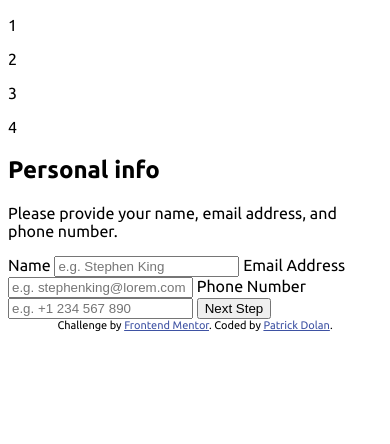
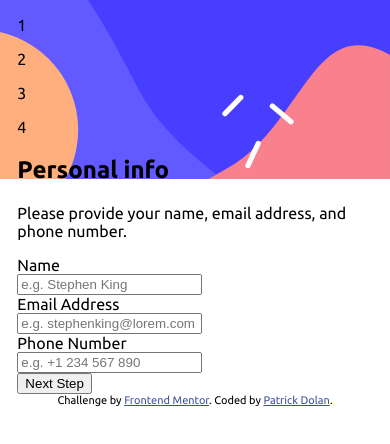
Before and after one commit to Patrick-Dolan/multi-step-form-challenge, a plain HTML site: page index.html in a window 390 px wide. Drawn offline with Linux system fonts and the light colour scheme.

Commit message:
update: add background image and make it responsive     update: add container class

```diff
--- a/index.html
+++ b/index.html
@@ -23,6 +23,7 @@
   <!-- Sidebar start -->
 
   <aside id="mobile-sidebar">
+    <div class="container">
       <div class="mobile-form-step">
         <p>1</p>
       </div>
@@ -34,6 +35,7 @@
       </div>
       <div class="mobile-form-step">
         <p>4</p>
+      </div>
     </div>
   </aside>
 
@@ -60,19 +62,21 @@
 
   <!-- Step 1 start -->
 
+  <div class="container">
     <section class="form-card" id="step-one">
       <h1 class="form-card__title">Personal info</h1>
       <p class="form-card__description">Please provide your name, email address, and phone number.</p>
       <form id="form-step-one">
-      <label for="name" class="form-card__input-label">Name</label>
-      <input type="text" name="name" placeholder="e.g. Stephen King" id="name" class="form-card__text-input"></input>
-      <label for="email" class="form-card__input-label">Email Address</label>
-      <input type="email" name="email" placeholder="e.g. stephenking@lorem.com" id="email" class="form-card__text-input"></input>
-      <label for="phoneNumber" class="form-card__input-label">Phone Number</label>
-      <input type="tel" name="phoneNumber" placeholder="e.g. +1 234 567 890" id="phoneNumber" class="form-card__text-input"></input>
-      <input type="submit" value="Next Step"></input>
+        <label for="name" class="form-card__input-label">Name</label><br>
+        <input type="text" name="name" placeholder="e.g. Stephen King" id="name" class="form-card__text-input"></input><br>
+        <label for="email" class="form-card__input-label">Email Address</label><br>
+        <input type="email" name="email" placeholder="e.g. stephenking@lorem.com" id="email" class="form-card__text-input"></input><br>
+        <label for="phoneNumber" class="form-card__input-label">Phone Number</label><br>
+        <input type="tel" name="phoneNumber" placeholder="e.g. +1 234 567 890" id="phoneNumber" class="form-card__text-input"></input><br>
+        <input type="submit" value="Next Step"></input><br>
       </form>
     </section>
+  </div>
 
   <!-- Step 1 end -->
 
@@ -99,8 +103,6 @@
       </input>
       <input type="radio" name="planFrequency" id="">Monthly</input>
       <input type="radio" name="planFrequency" id="">Yearly</input>
-
-
     </form>
   </section>
 
--- a/styles.css
+++ b/styles.css
@@ -12,6 +12,9 @@
 
 body {
   font-family: 'Ubuntu', sans-serif;
+  background-image: url("./assets/images/bg-sidebar-mobile.svg");
+  background-repeat: no-repeat;
+  background-size: 100% auto;
 }
 
 img {
@@ -20,6 +23,12 @@ img {
 
 p {
   font-size: 16px;
+}
+
+.container {
+  width: 95%;
+  margin: 0 auto;
+  max-width: 1000px;
 }
 
 /* Mobile Sidebar */
```
Lines whose indentation alone changed are shown as unchanged.
